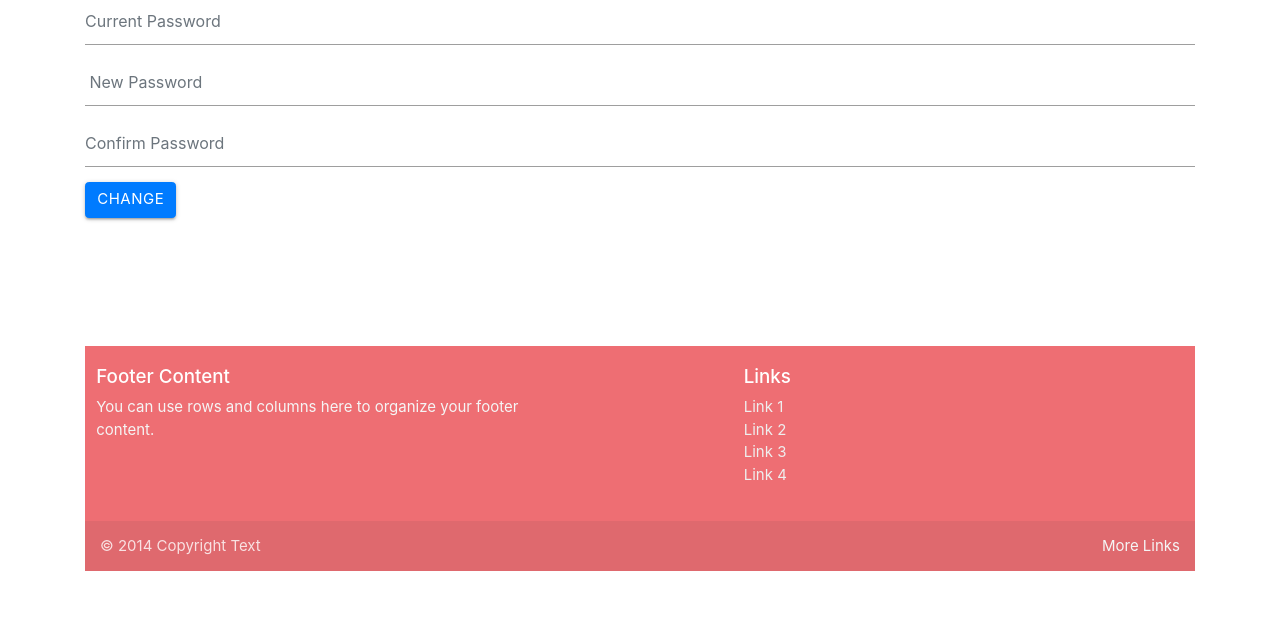
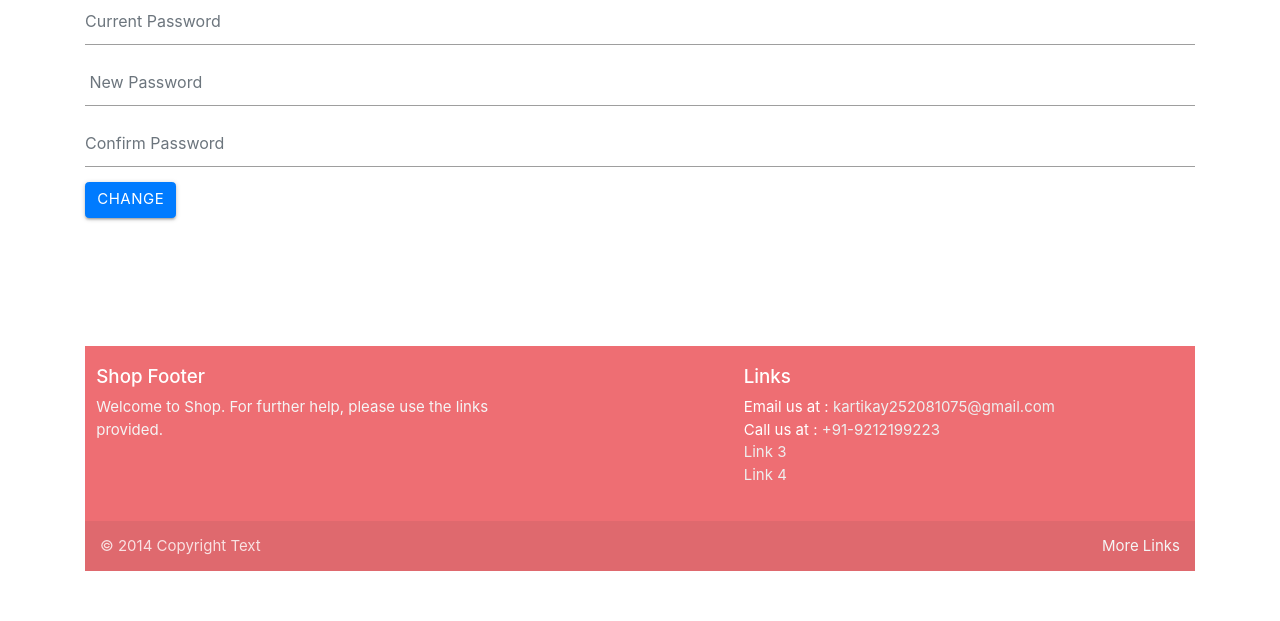
Before and after one commit to kakapapa252/Ecommerce-with-PostGre-Database-and-Paytm-API, a Django app: page /changePassword in a window 1280 px wide. Shown: the part 179-800 px from the top of the page. Run offline with Django 3.2, Linux system fonts and the light colour scheme; a user stored in the database is signed in; some libraries are stand-ins or nearby versions.

Commit message:
changePassword

```diff
--- a/Ecom/User/templates/User/layout.html
+++ b/Ecom/User/templates/User/layout.html
@@ -102,14 +102,14 @@
           <div class="container">
             <div class="row">
               <div class="col l6 s12">
-                <h5 class="white-text">Footer Content</h5>
-                <p class="grey-text text-lighten-4">You can use rows and columns here to organize your footer content.</p>
+                <h5 class="white-text">Shop Footer</h5>
+                <p class="grey-text text-lighten-4">Welcome to Shop. For further help, please use the links provided.</p>
               </div>
               <div class="col l4 offset-l2 s12">
                 <h5 class="white-text">Links</h5>
                 <ul>
-                  <li><a class="grey-text text-lighten-3" href="#!">Link 1</a></li>
-                  <li><a class="grey-text text-lighten-3" href="#!">Link 2</a></li>
+                  <li>Email us at : <a class="grey-text text-lighten-3" href = "mailto: kartikay252081075@gmail.com">kartikay252081075@gmail.com</a></li>
+                  <li>Call us at : <a class="grey-text text-lighten-3" href="tel: +919212199223">+91-9212199223</a></li>
                   <li><a class="grey-text text-lighten-3" href="#!">Link 3</a></li>
                   <li><a class="grey-text text-lighten-3" href="#!">Link 4</a></li>
                 </ul>
```
